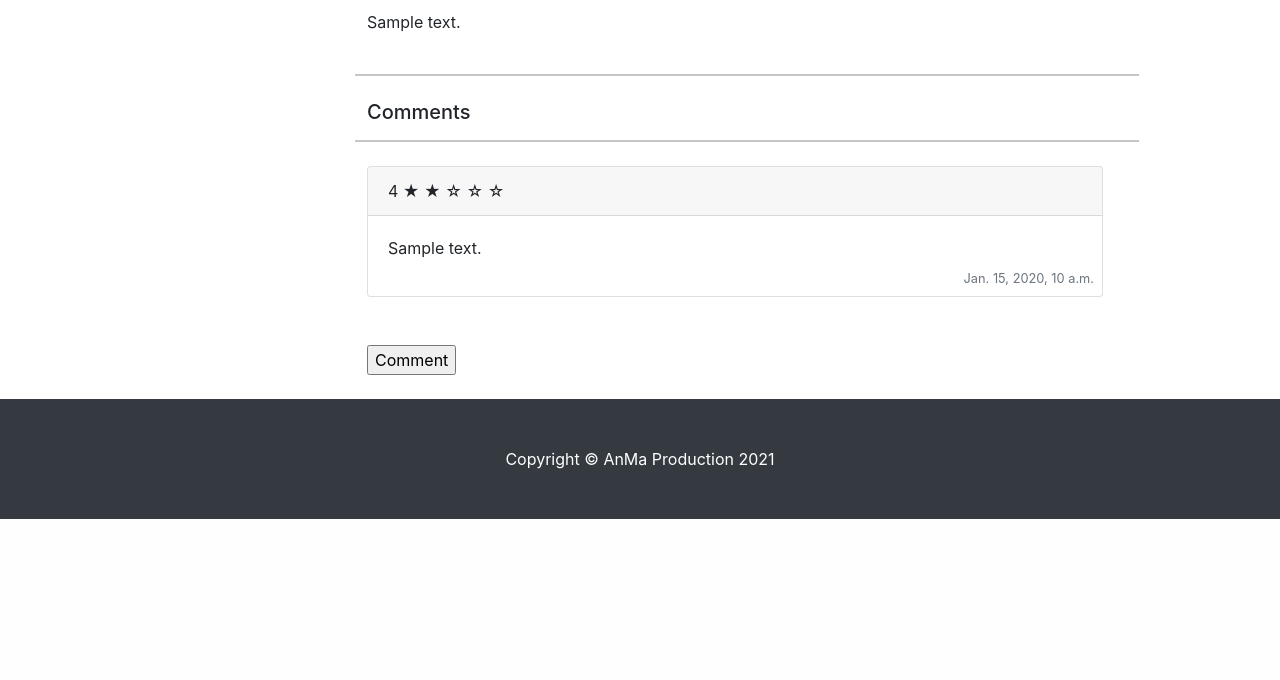
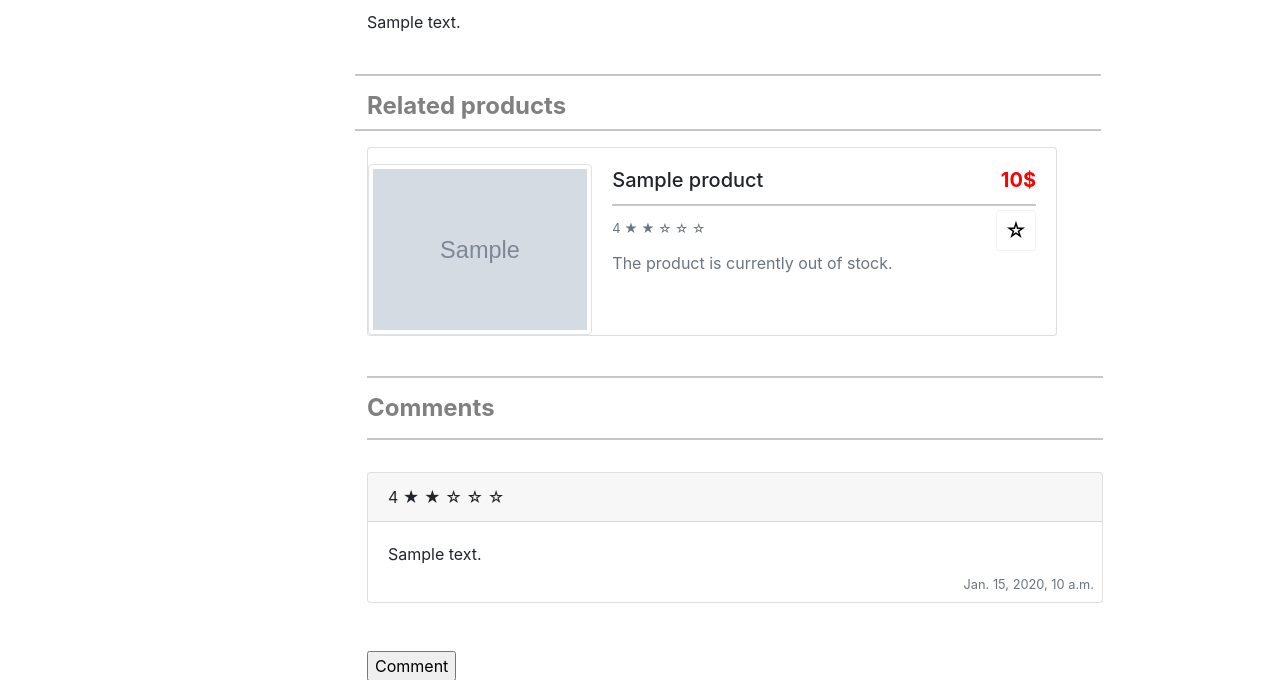
Before and after one commit to nikolska/Ant_shop, a Django app: template products/templates/product_detail.html in a window 1280 px wide. Shown: the part 464-1144 px from the top of the page. Before the commit the page ends 983 px from the top, so only its background shows below. Run offline with Django 3.2, Linux system fonts and the light colour scheme; the template is opened without the code that fills it: most values are stand-ins (such as "Sample title", 1, 10 or a date in 2020); grey boxes marked "Sample" are stand-in pictures; some libraries are stand-ins or nearby versions.

Commit message:
update add comment

```diff
--- a/products/forms.py
+++ b/products/forms.py
@@ -11,7 +11,8 @@ class CommentForm(forms.ModelForm):
         model = Comment
         fields = ['comment_text', 'rating']
         labels = {
-            'comment_text': 'Your comment'
+            'comment_text': 'Your comment',
+            'rating': 'Rating (from 1 to 10)'
         }
 
     def clean(self):
--- a/products/templates/product_detail.html
+++ b/products/templates/product_detail.html
@@ -105,11 +105,84 @@
     <div class="mt-2 mb-4">
       <p class="mt-2 mb-2" align="justify"><b>Description:</b> {{ product.description|linebreaks }}</p>
     </div>
-    <hr>
+    {% if related_products %}
+      <hr style="width: 95%;">
+      <h4 style="color: grey;"><b>Related products</b></h4>
+      <hr style="width: 95%;">
+      <div>
+        {% for product in related_products %}
+          <div class="card mb-3" style="max-width: 690px;">
+            <div class="row g-0">
+              <div class="col-md-4 pe-0">
+                <a href="{% url 'product_detail' product.category.category.slug product.category.slug product.slug %}">
+                    <img class="img-fluid img-thumbnail mt-3" src="{{ product.image.url }}" alt="product-{{ product.title }}-image"/>
+                </a>
+              </div>
+              <div class="col-md-8 ps-0">
+                <div class="card-body pb-1">
+                  <div style="display: flex; justify-content: space-between;">
+                    <h5 class="card-title">{{ product.title }}</h5>
+                    <h5 style="color: red"><b>{{ product.price }}$</b></h5>
+                  </div>
+                  <hr style="margin: 0%;">
+                  <div style="display:flex; justify-content:space-between; align-items:center;">
+                    <small class="text-muted">
+                        {{ product.rating }}
+                        {% if product.rating <= 2 %}
+                            ★ ☆ ☆ ☆ ☆
+                        {% elif product.rating <= 3 %}
+                            ★ &#x272D; ☆ ☆ ☆
+                        {% elif product.rating <= 4 %}
+                            ★ ★ ☆ ☆ ☆
+                        {% elif product.rating <= 5 %}
+                            ★ ★ &#x272D; ☆ ☆
+                        {% elif product.rating <= 6 %}
+                            ★ ★ ★ ☆ ☆
+                        {% elif product.rating <= 7 %}
+                            ★ ★ ★ &#x272D; ☆
+                        {% elif product.rating <= 8 %}
+                            ★ ★ ★ ★ ☆
+                        {% elif product.rating <= 9 %}
+                            ★ ★ ★ ★ &#x272D;
+                        {% else %}
+                            ★ ★ ★ ★ ★
+                        {% endif %}
+                    </small>
+                    {% if product in wishlist.products.all %}
+                        <a class="position-relative" style="text-decoration: none;"
+                            href="{% url 'delete_from_wishlist' product.slug %}">
+                            <button class="btn btn-sm btn-outline-warning mt-1" style="border-color: rgb(245, 243, 243);">
+                                <span>&#11088;</span>
+                            </button>
+                        </a>
+                    {% else %}
+                        <a class="position-relative" style="text-decoration: none;"
+                            href="{% url 'add_to_wishlist' product.slug %}">
+                            <button class="btn btn-sm btn-outline-warning mt-1" style="border-color: rgb(245, 243, 243);">
+                                <span style="font-size:150%;color:black;">&#9734;</span>
+                            </button>
+                        </a>
+                    {% endif %}
+                </div>
+                {% if product.availability %}
+                <a class="position-relative" href="{% url 'add_to_cart' product.slug %}">
+                    <button class="btn btn-sm btn-outline-secondary mb-2">Add to cart</button>
+                </a>
+              {% else %}
+                <p class="text-muted">The product is currently out of stock.</p>
+              {% endif %}
+                </div>
+              </div>
+            </div>
+          </div>
+        {% endfor %}
+      </div>
+    {% endif %}
     <div class="my-2">
-      <h5>Comments</h5>
+      <hr>
+      <h4 style="color: grey;"><b>Comments</b></h4>
+      <hr>
     </div>
-    <hr>
     <div class="mt-2 mb-4">
       {% if comments %}
         {% for comment in comments %}
@@ -143,7 +216,9 @@
           </div>
         {% endfor %}
       {% else %}
-        <h4>No comments found! Be the first!</h4>
+        <div class="card border-danger mb-3" style="max-width: 18rem;">
+          <div class="card-body">No comments found! Be the first!</div>
+        </div>
       {% endif %}
     </div>
     <div class="mt-2 mb-4">
```
Also changed, not shown: products/views.py (+23 -11 lines).
